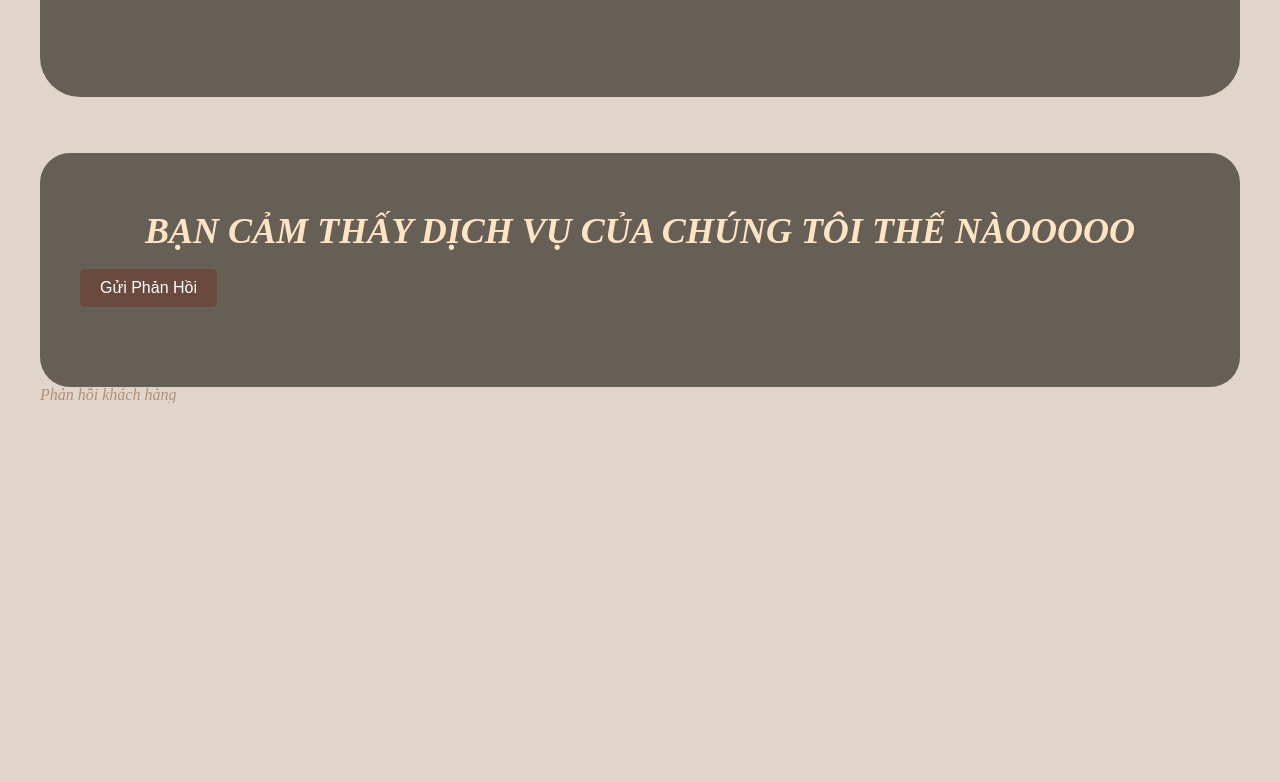
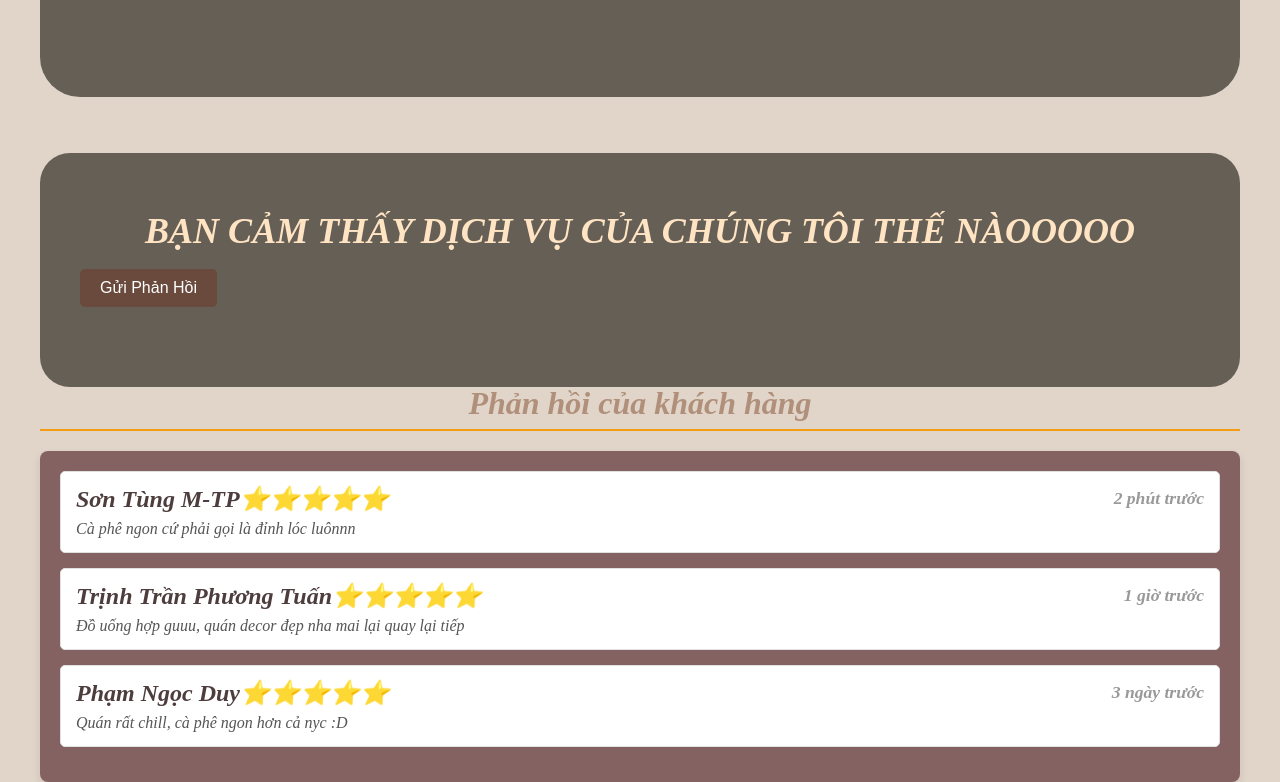
Before and after one commit to Longdeptrai13022003/ChillCoffee.github.io, a plain HTML site: page index.html in a window 1280 px wide. Shown: the part 7479-8261 px from the top of the page. Before the commit the page ends 7882 px from the top, so only its background shows below. Drawn offline with Linux system fonts and the light colour scheme; no server answers.

Commit message:
commit feedback

```diff
--- a/index.html
+++ b/index.html
@@ -265,7 +265,7 @@
           <div class="footer__description">
             <div class="footer__title">Thưởng Thức, Trải Nghiệm và Mỉm Cười. <br> <i class="_italic">It’s coffee time!</i></div>
             <div class="footer__social-icons">
-              <a href="https://x.com/" target="_blank" rel="noopener noreferrer">
+              <a href="https://x.com/ChillCoffee8386" target="_blank" rel="noopener noreferrer">
                 <div class="social-button-icon">
                   <svg width="24" height="24" viewBox="0 0 24 24" fill="none" xmlns="http://www.w3.org/2000/svg">
                     <g id="twitter">
@@ -277,7 +277,7 @@
 
                 </div>
               </a>
-              <a>
+              <a href="https://www.instagram.com/chill_coffeeee/" target="_blank">
                 <div class="social-button-icon">
                   <svg width="24" height="24" viewBox="0 0 24 24" fill="none" xmlns="http://www.w3.org/2000/svg">
                     <g id="instagram">
@@ -351,8 +351,34 @@
         </div>
       </section>
       <section id="feedback-section">
-        <h1>Phản hồi khách hàng</h1>
-        <div id="feedbacks"></div>
+        <h2 class="feedback-title">Phản hồi của khách hàng</h2>
+        <div id="customer-feedback-container" class="customer-feedback">
+          <div class="feedback-entry">
+              <div class="feedback-header">
+                  <h3 class="feedback-name">Sơn Tùng M-TP</h3>
+                  <span class="feedback-rating">⭐⭐⭐⭐⭐</span>
+                  <small class="feedback-timestamp">2 phút trước</small>
+              </div>
+              <p class="feedback-comment">Cà phê ngon cứ phải gọi là đỉnh lóc luônnn</p>
+          </div>
+          <div class="feedback-entry">
+              <div class="feedback-header">
+                  <h3 class="feedback-name">Trịnh Trần Phương Tuấn</h3>
+                  <span class="feedback-rating">⭐⭐⭐⭐⭐</span>
+                  <small class="feedback-timestamp">1 giờ trước</small>
+              </div>
+              <p class="feedback-comment">Đồ uống hợp guuu, quán decor đẹp nha mai lại quay lại tiếp</p>
+          </div>
+          <div class="feedback-entry">
+              <div class="feedback-header">
+                  <h3 class="feedback-name">Phạm Ngọc Duy</h3>
+                  <span class="feedback-rating">⭐⭐⭐⭐⭐</span>
+                  <small class="feedback-timestamp">3 ngày trước</small>
+              </div>
+              <p class="feedback-comment">Quán rất chill, cà phê ngon hơn cả nyc :D</p>
+          </div>
+      </div>
+
     </section>
     </div>
   </div>
--- a/index.js
+++ b/index.js
@@ -14,35 +14,8 @@ document.addEventListener('DOMContentLoaded', function() {
   });
 
 //-----------------------------------------------------------------------------------------//
-document.addEventListener("DOMContentLoaded", function() {
-    fetchFeedback(); // Gọi hàm fetchFeedback khi tài liệu được tải hoàn toàn
-});
 
-// Hàm lấy dữ liệu phản hồi từ API
-function fetchFeedback() {
-    fetch('https://script.google.com/macros/s/AKfycbzsEFPnrgSS-ecRRnjLHiplgxdIznnpHacA9i93kD4jxAy0OR_5oUl-QWWaxnrwZVbwlw/exec')
-        .then(response => response.json())
-        .then(data => displayFeedback(data))
-        .catch(error => console.error('Error:', error));
-}
 
-// Hàm hiển thị phản hồi
-function displayFeedback(data) {
-    const feedbacksDiv = document.getElementById('feedbacks'); // Phần tử nơi sẽ hiển thị phản hồi
-    feedbacksDiv.innerHTML = ''; // Xóa nội dung cũ
-
-    data.forEach(item => {
-        const feedbackItem = document.createElement('div'); // Tạo một phần tử div mới
-        feedbackItem.innerHTML = `
-            <p><strong>Tên:</strong> ${item.name}</p>
-            <p><strong>Đánh giá:</strong> ${item.rating} sao</p>
-            <p><strong>Ý kiến:</strong> ${item.feedback}</p>
-            <p><strong>Thời gian:</strong> ${item.elapsedTime}</p>
-            <hr>
-        `;
-        feedbacksDiv.appendChild(feedbackItem); // Thêm phần tử phản hồi vào div chứa
-    });
-}
 
 //burger menu
 
--- a/style.css
+++ b/style.css
@@ -1528,3 +1528,74 @@ progress::-moz-progress-bar {
         height: 600px; /* Chiều cao cho màn hình lớn hơn */
     }
 }
+
+/* Container chính cho phản hồi */
+#customer-feedback-container.customer-feedback {
+    max-width: 100%; /* Chiều rộng tối đa của container */
+    margin: 0 auto; /* Căn giữa */
+    padding: 20px; /* Khoảng đệm bên trong */
+    background-color: #856262; /* Màu nền */
+    border-radius: 8px; /* Bo góc */
+    box-shadow: 0 4px 8px rgba(0, 0, 0, 0.1); /* Đổ bóng */
+}
+
+/* Mục phản hồi */
+.customer-feedback .feedback-entry {
+    padding: 15px; /* Khoảng đệm bên trong cho mỗi mục phản hồi */
+    margin-bottom: 15px; /* Khoảng cách giữa các mục phản hồi */
+    background-color: #fff; /* Màu nền trắng */
+    border-radius: 5px; /* Bo góc */
+    border: 1px solid #e1e1e1; /* Viền nhẹ */
+    transition: box-shadow 0.3s ease; /* Hiệu ứng chuyển tiếp cho bóng */
+}
+
+/* Hiệu ứng khi hover */
+.customer-feedback .feedback-entry:hover {
+    box-shadow: 0 4px 12px rgba(220, 210, 210, 0.934); /* Đổ bóng khi hover */
+    cursor: pointer;
+    font-size: 1.1em;
+}
+
+/* Tiêu đề phản hồi */
+.customer-feedback .feedback-header {
+    display: flex; /* Sử dụng flexbox để sắp xếp */
+    justify-content: space-between; /* Căn giữa và phân phối không gian */
+    align-items: center; /* Căn giữa theo chiều dọc */
+}
+
+/* Tên khách hàng */
+.customer-feedback .feedback-name {
+    font-size: 1.5em; /* Kích thước chữ lớn hơn */
+    font-weight: bold; /* In đậm */
+    color: #4e3d3d; /* Màu chữ tối */
+}
+
+/* Đánh giá sao */
+.customer-feedback .feedback-rating {
+    font-size: 1.5em; /* Kích thước chữ lớn */
+    color: #f39c12; /* Màu vàng cho sao */
+}
+
+/* Nội dung phản hồi */
+.customer-feedback .feedback-comment {
+    font-size: 1em; /* Kích thước chữ mặc định */
+    color: #555; /* Màu chữ xám tối */
+    margin-top: 10px; /* Khoảng cách với tiêu đề */
+}
+
+/* Thời gian phản hồi */
+.customer-feedback .feedback-timestamp {
+    font-size: 1.1em; /* Kích thước chữ lớn hơn */
+    color: #999; /* Màu chữ xám nhạt */
+    font-weight: bold; /* Làm đậm chữ thời gian */
+    margin-left: auto; /* Đẩy thời gian về bên phải */
+}
+.feedback-title {
+    font-size: 2em; /* Kích thước chữ lớn */
+    font-weight: bold; /* In đậm */
+    color: #b0907a; /* Màu chữ tối */
+    text-align: center; /* Căn giữa */
+    margin-bottom: 20px; /* Khoảng cách phía dưới */
+    border-bottom: 2px solid #f39c12; /* Đường viền dưới màu cam */
+    padding-bottom: 10px; /* Khoảng đệm phía dưới */
+}
```
